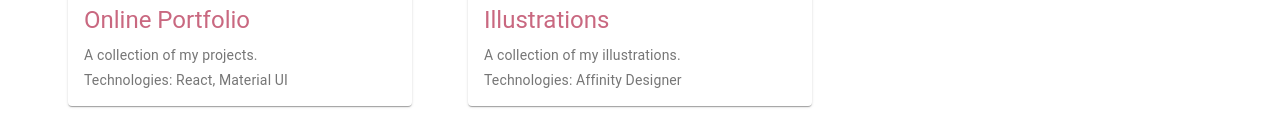
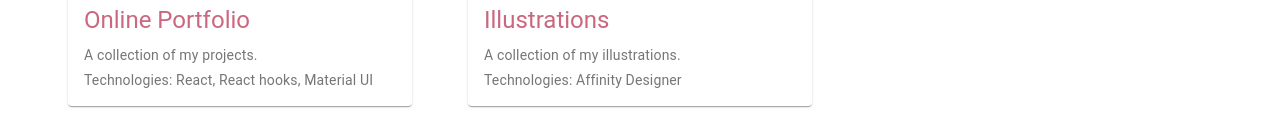
Before and after one commit to nicole-git/portfolio, a React (Create React App) app: page / in a window 1280 px wide. Shown: the part 1057-1188 px from the top of the page. Built offline with nearby package versions, Linux system fonts and the light colour scheme; a web font is replaced by a local one.

Commit message:
Add react hooks

```diff
--- a/src/App.js
+++ b/src/App.js
@@ -151,7 +151,7 @@ function App() {
               image="/img/hi.png"
               title="Online Portfolio"
               description="A collection of my projects."
-              tech="React, Material UI"
+              tech="React, React hooks, Material UI"
             ></Project>
           </a>
         </Grid>
```
